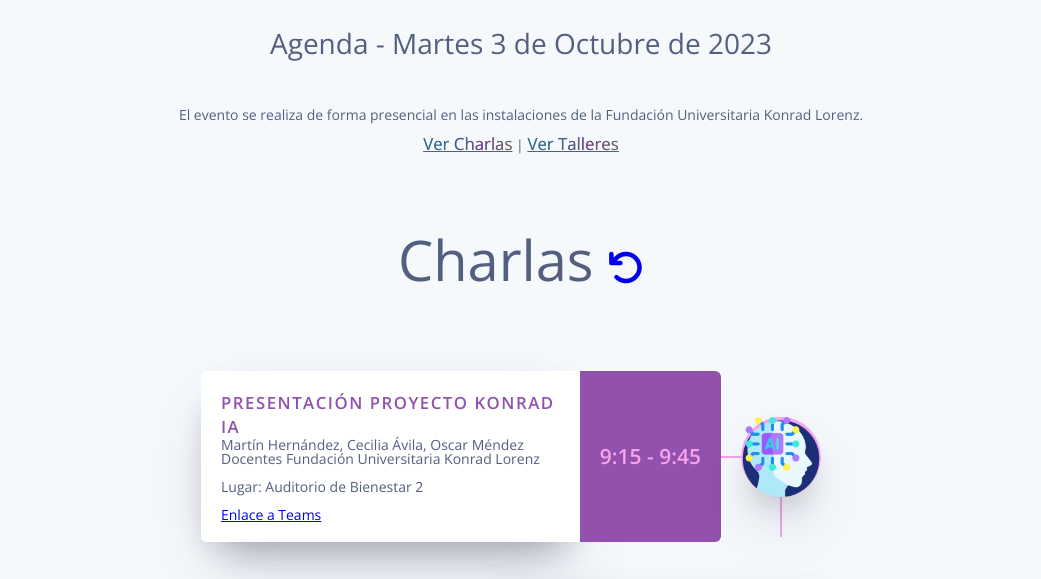
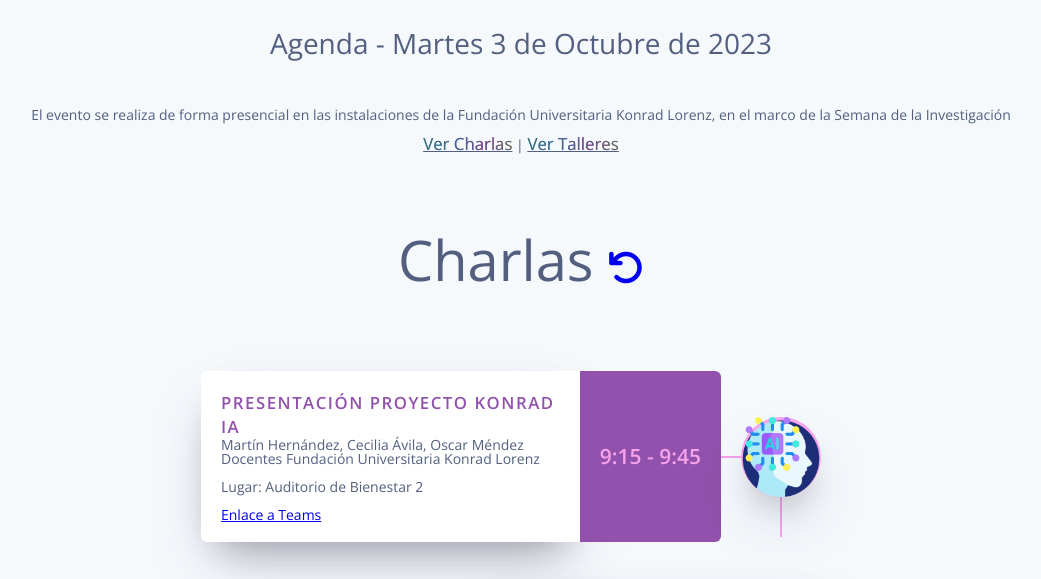
Before and after one commit to konradia/workshopKonradIA, a plain HTML site: page index.html in a window 1280 px wide. Shown: the part 172-751 px from the top of the page, without its empty margins (119-1160 px from the left). Drawn offline with nearby package versions, Linux system fonts and the light colour scheme.

Commit message:
Update index.html

```diff
--- a/index.html
+++ b/index.html
@@ -20,7 +20,7 @@
     alt="I Workshop - Konrad IA. Impulsando la revolución y logo Fundación Universitaria Konrad Lorenz - Vigilada Mineducación">
   <h1>Agenda - Martes 3 de Octubre de 2023</h1>
   <p style="text-align: center;">El evento se realiza de forma presencial en las instalaciones de la Fundación
-    Universitaria Konrad Lorenz.</p>
+    Universitaria Konrad Lorenz, en el marco de la Semana de la Investigación</p>
   <br>
   <p style="text-align: center;"><a class="nuevaLetra" href="#charlas">Ver Charlas</a> | <a class="nuevaLetra"
       href="#talleres">Ver Talleres</a></p>
```
